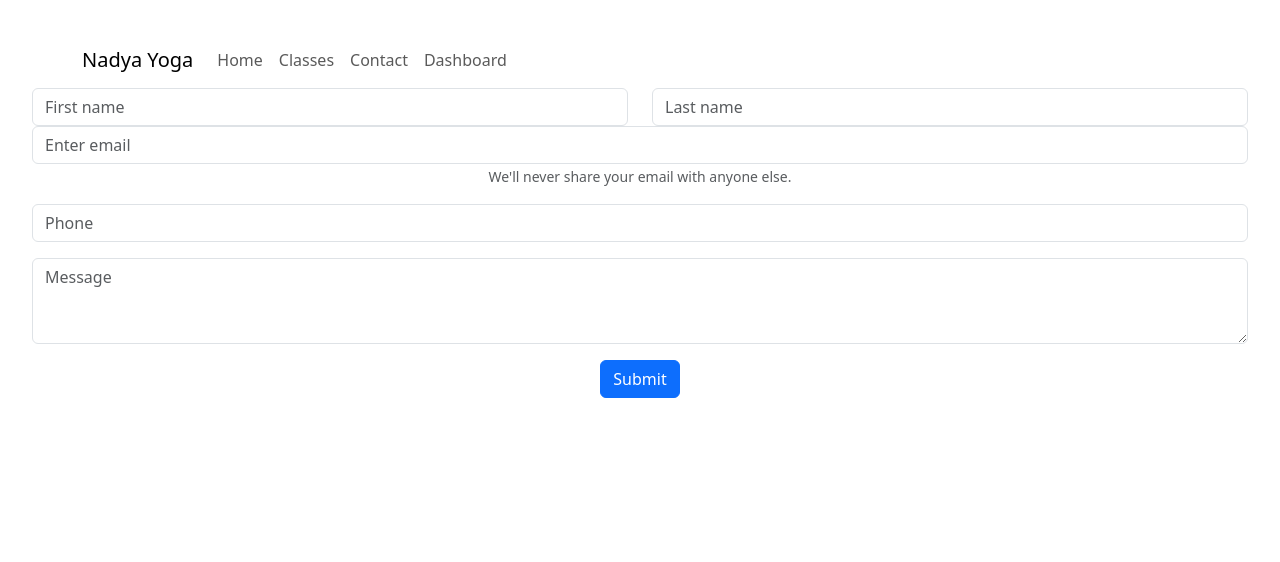
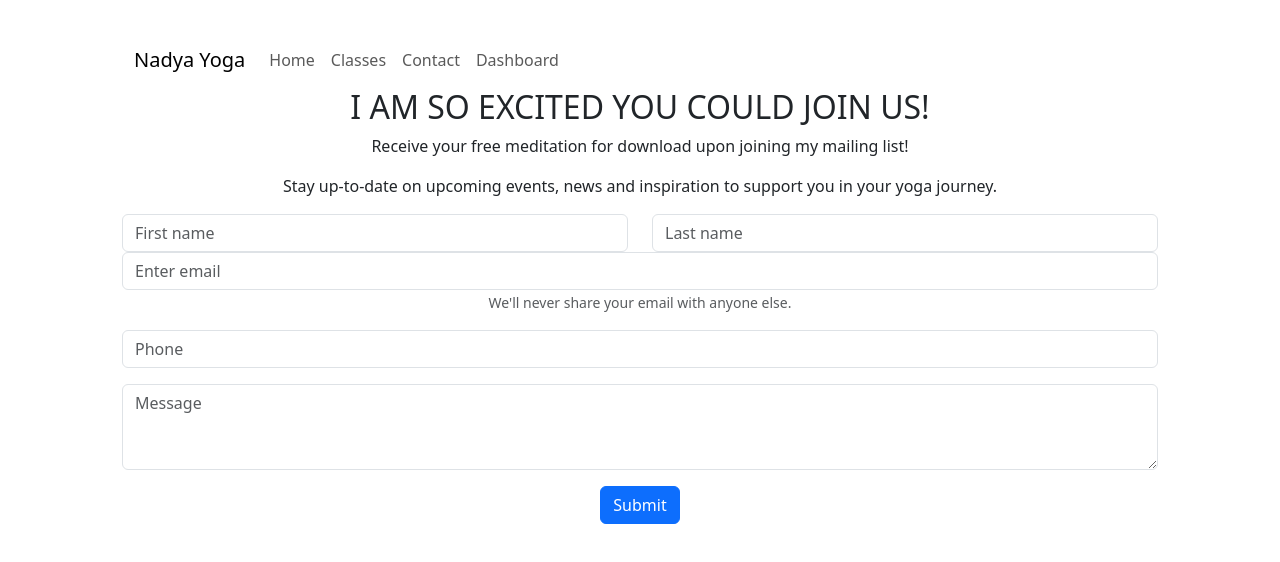
Before and after one commit to Joan-Amudu/NadyaYoga, a React (Vite) app in the folder Nadya-yoga/: page /Contact in a window 1280 px wide. Shown: the top 562 px of the page. Built offline with nearby package versions, Linux system fonts and the light colour scheme.

Commit message:
Add layout

```diff
--- a/Nadya-yoga/src/App.css
+++ b/Nadya-yoga/src/App.css
@@ -1,6 +1,19 @@
-#root {
-    max-width: 1280px;
-    margin: 0 auto;
-    padding: 2rem;
-    text-align: center;
+:root {
+  max-width: 1100px;
+  margin: 0 auto;
+padding: 2rem;
+text-align: center;
+  border-radius: 12px;
+  --main: #E8CCCC;
+
+}
+
+
+  .main {
+    display: flex;
+    flex-direction: column;
+    justify-content: space-between;
+    align-items: center;
+    padding: 6rem;
+    min-height: 100vh;
   }
--- a/Nadya-yoga/src/pages/Contact.jsx
+++ b/Nadya-yoga/src/pages/Contact.jsx
@@ -26,7 +26,11 @@ export default function Contact() {
         .catch(err => console.log(err))
     }
   return (
-    <Form onSubmit={handleContact}>
+
+    <Form md={{ span: 6, offset: 3 }} onSubmit={handleContact}>
+       <h2>I AM SO EXCITED YOU COULD JOIN US!</h2>
+<p>Receive your free meditation for download upon joining my mailing list!</p>
+<p>Stay up-to-date on upcoming events, news and  inspiration to support you in your yoga journey. </p>
         <Row>
         <Col>
           <Form.Control placeholder="First name" onChange={(e) => setfName(e.target.value)} />
```
